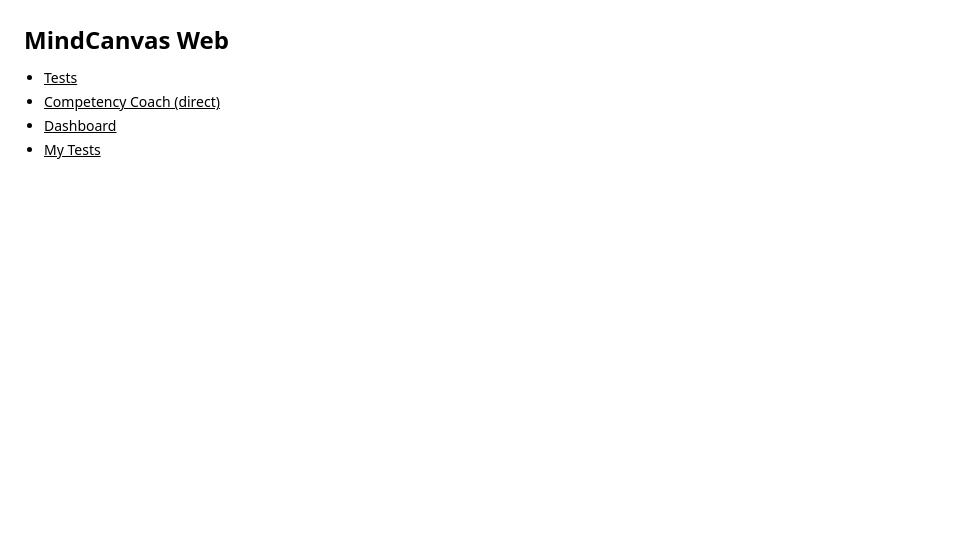
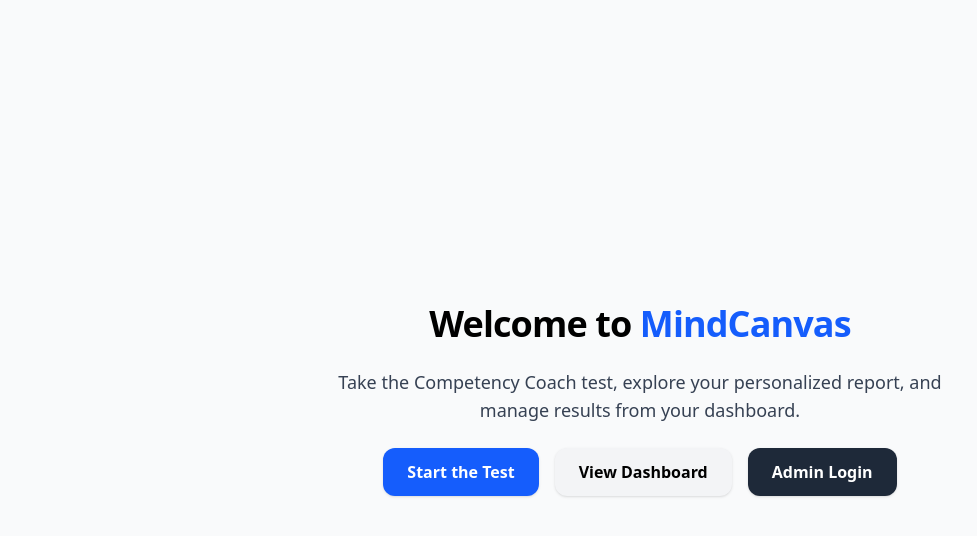
Before and after one commit to Walklandstudio/mindcanvas-web-app, a Next.js app in the folder mindcanvas-web/: page / in a window 1280 px wide. Shown: the top 536 px of the page, without its empty margins (0-977 px from the left). Built offline with nearby package versions, Linux system fonts and the light colour scheme.

Commit message:
error fix

```diff
--- a/mindcanvas-web/app/dashboard/page.tsx
+++ b/mindcanvas-web/app/dashboard/page.tsx
@@ -1,42 +1,35 @@
-// app/dashboard/page.tsx
-import 'server-only';
-import React from 'react';
-import { headers } from 'next/headers';
+'use client';
+
+import React, { useEffect, useState } from 'react';
 import {
-  ResponsiveContainer, BarChart, Bar, XAxis, YAxis, CartesianGrid, Tooltip, Legend, PieChart, Pie, Cell,
+  ResponsiveContainer,
+  BarChart,
+  Bar,
+  XAxis,
+  YAxis,
+  CartesianGrid,
+  Tooltip,
+  Legend,
+  PieChart,
+  Pie,
+  Cell,
 } from 'recharts';
 
-type FlowLabel = 'Catalyst'|'Communications'|'Rhythmic'|'Observer';
+type FlowLabel = 'Catalyst' | 'Communications' | 'Rhythmic' | 'Observer';
 
-interface WeeklyPoint { week: string; submissions: number; }
-interface FlowBucket { flow: FlowLabel; count: number; }
-interface LatestRow { id: string; created_at: string; full_profile_code: string | null; full_frequency: FlowLabel | null; }
-
-function baseUrl(h: Headers) {
-  const proto = h.get('x-forwarded-proto') ?? 'http';
-  const host = h.get('x-forwarded-host') ?? h.get('host') ?? 'localhost:3000';
-  return `${proto}://${host}`;
+interface WeeklyPoint {
+  week: string;
+  submissions: number;
 }
-
-async function fetchWeekly(): Promise<WeeklyPoint[]> {
-  const h = await headers();
-  const res = await fetch(`${baseUrl(h)}/api/dashboard/weekly`, { cache: 'no-store' });
-  if (!res.ok) return [];
-  return (await res.json()) as WeeklyPoint[];
+interface FlowBucket {
+  flow: FlowLabel;
+  count: number;
 }
-
-async function fetchFlow(): Promise<FlowBucket[]> {
-  const h = await headers();
-  const res = await fetch(`${baseUrl(h)}/api/dashboard/distribution`, { cache: 'no-store' });
-  if (!res.ok) return [];
-  return (await res.json()) as FlowBucket[];
-}
-
-async function fetchLatest(): Promise<LatestRow[]> {
-  const h = await headers();
-  const res = await fetch(`${baseUrl(h)}/api/dashboard/latest`, { cache: 'no-store' });
-  if (!res.ok) return [];
-  return (await res.json()) as LatestRow[];
+interface LatestRow {
+  id: string;
+  created_at: string;
+  full_profile_code: string | null;
+  full_frequency: FlowLabel | null;
 }
 
 const FLOW_COLORS: Record<FlowLabel, string> = {
@@ -46,9 +39,35 @@ const FLOW_COLORS: Record<FlowLabel, string> = {
   Observer: '#00f5d4',
 };
 
-export default async function DashboardPage() {
-  const [weekly, flow, latest] = await Promise.all([fetchWeekly(), fetchFlow(), fetchLatest()]);
-  const pieData = flow.map(f => ({ name: f.flow, value: f.count, color: FLOW_COLORS[f.flow] }));
+export default function DashboardPage() {
+  const [weekly, setWeekly] = useState<WeeklyPoint[]>([]);
+  const [flow, setFlow] = useState<FlowBucket[]>([]);
+  const [latest, setLatest] = useState<LatestRow[]>([]);
+  const [loading, setLoading] = useState(true);
+
+  useEffect(() => {
+    async function load() {
+      try {
+        const [w, f, l] = await Promise.all([
+          fetch('/api/dashboard/weekly', { cache: 'no-store' }).then((r) => r.json()),
+          fetch('/api/dashboard/distribution', { cache: 'no-store' }).then((r) => r.json()),
+          fetch('/api/dashboard/latest', { cache: 'no-store' }).then((r) => r.json()),
+        ]);
+        setWeekly(Array.isArray(w) ? w : []);
+        setFlow(Array.isArray(f) ? f : []);
+        setLatest(Array.isArray(l) ? l : []);
+      } finally {
+        setLoading(false);
+      }
+    }
+    load();
+  }, []);
+
+  if (loading) {
+    return <main className="mx-auto max-w-6xl p-6">Loading…</main>;
+  }
+
+  const pieData = flow.map((f) => ({ name: f.flow, value: f.count, color: FLOW_COLORS[f.flow] }));
 
   return (
     <main className="mx-auto max-w-6xl p-6 space-y-8">
@@ -77,7 +96,9 @@ export default async function DashboardPage() {
             <ResponsiveContainer>
               <PieChart>
                 <Pie data={pieData} dataKey="value" nameKey="name" outerRadius="80%">
-                  {pieData.map((p, i) => <Cell key={i} fill={p.color} />)}
+                  {pieData.map((p, i) => (
+                    <Cell key={i} fill={p.color} />
+                  ))}
                 </Pie>
                 <Tooltip />
                 <Legend />
@@ -101,19 +122,27 @@ export default async function DashboardPage() {
               </tr>
             </thead>
             <tbody>
-              {latest.map(row => (
+              {latest.map((row) => (
                 <tr key={row.id} className="border-t">
                   <td className="py-2 pr-4 font-mono">{row.id}</td>
-                  <td className="py-2 pr-4">{new Date(row.created_at).toLocaleString()}</td>
+                  <td className="py-2 pr-4">
+                    {new Date(row.created_at).toLocaleString()}
+                  </td>
                   <td className="py-2 pr-4">{row.full_profile_code ?? '—'}</td>
                   <td className="py-2 pr-4">{row.full_frequency ?? '—'}</td>
                   <td className="py-2 pr-4">
-                    <a className="underline" href={`/report/${row.id}`}>Open</a>
+                    <a className="underline" href={`/report/${row.id}`}>
+                      Open
+                    </a>
                   </td>
                 </tr>
               ))}
               {latest.length === 0 && (
-                <tr><td className="py-3 text-gray-500" colSpan={5}>No submissions yet.</td></tr>
+                <tr>
+                  <td className="py-3 text-gray-500" colSpan={5}>
+                    No submissions yet.
+                  </td>
+                </tr>
               )}
             </tbody>
           </table>
--- a/mindcanvas-web/app/page.tsx
+++ b/mindcanvas-web/app/page.tsx
@@ -1,16 +1,39 @@
-// app/page.tsx
-import Link from "next/link";
+'use client';
 
-export default function Home() {
+import Link from 'next/link';
+
+export default function HomePage() {
   return (
-    <main className="p-6 space-y-3">
-      <h1 className="text-2xl font-semibold">MindCanvas Web</h1>
-      <ul className="list-disc pl-5 text-sm space-y-1">
-        <li><Link className="underline" href="/tests">Tests</Link></li>
-        <li><Link className="underline" href="/test/competency-coach">Competency Coach (direct)</Link></li>
-        <li><Link className="underline" href="/dashboard">Dashboard</Link></li>
-        <li><Link className="underline" href="/me">My Tests</Link></li>
-      </ul>
+    <main className="flex flex-col items-center justify-center min-h-screen p-6 bg-gray-50">
+      <div className="max-w-2xl text-center space-y-6">
+        <h1 className="text-3xl md:text-4xl font-bold tracking-tight">
+          Welcome to <span className="text-blue-600">MindCanvas</span>
+        </h1>
+        <p className="text-gray-700 text-lg">
+          Take the Competency Coach test, explore your personalized report, and manage results from your dashboard.
+        </p>
+
+        <div className="flex flex-wrap items-center justify-center gap-4 mt-6">
+          <Link
+            href="/test/competency-coach"
+            className="rounded-xl bg-blue-600 text-white px-6 py-3 font-semibold shadow hover:bg-blue-700"
+          >
+            Start the Test
+          </Link>
+          <Link
+            href="/dashboard"
+            className="rounded-xl bg-gray-100 px-6 py-3 font-semibold shadow hover:bg-gray-200"
+          >
+            View Dashboard
+          </Link>
+          <Link
+            href="/admin/login"
+            className="rounded-xl bg-gray-800 text-white px-6 py-3 font-semibold shadow hover:bg-black"
+          >
+            Admin Login
+          </Link>
+        </div>
+      </div>
     </main>
   );
 }
--- a/mindcanvas-web/app/report/[id]/page.tsx
+++ b/mindcanvas-web/app/report/[id]/page.tsx
@@ -1,6 +1,6 @@
-// app/report/[id]/page.tsx
 import 'server-only';
 import React from 'react';
+import Image from 'next/image';
 import { headers } from 'next/headers';
 import ReportViz, { ResultPayload, ProfileCode, FlowLabel } from './ReportViz';
 
@@ -68,19 +68,27 @@ export default async function ReportPage(props: { params: Promise<Params> }) {
         </p>
         {mainProfile && (
           <div className="mt-4 flex items-center gap-4">
-            {/* eslint-disable-next-line @next/next/no-img-element */}
             {mainProfile.image_url ? (
-              <img
+              <Image
                 alt={mainProfile.name}
                 src={mainProfile.image_url}
-                className="h-16 w-16 rounded-xl object-contain border"
+                width={64}
+                height={64}
+                className="h-16 w-16 rounded-xl border object-contain"
+                unoptimized
+                priority
               />
             ) : null}
             <div>
-              <div className="text-lg font-semibold" style={{ color: mainProfile.brand_color ?? undefined }}>
+              <div
+                className="text-lg font-semibold"
+                style={{ color: mainProfile.brand_color ?? undefined }}
+              >
                 {mainProfile.name}
               </div>
-              <div className="text-xs text-gray-600">Flow: {String(mainProfile.flow)}</div>
+              <div className="text-xs text-gray-600">
+                Flow: {String(mainProfile.flow)}
+              </div>
             </div>
           </div>
         )}
@@ -135,7 +143,9 @@ export default async function ReportPage(props: { params: Promise<Params> }) {
               <div>
                 <h4 className="text-sm font-semibold mb-1">Strengths</h4>
                 <ul className="list-disc pl-5 text-sm space-y-1">
-                  {mainProfile.strengths.map((s, i) => <li key={i}>{s}</li>)}
+                  {mainProfile.strengths.map((s, i) => (
+                    <li key={i}>{s}</li>
+                  ))}
                 </ul>
               </div>
             )}
@@ -143,7 +153,9 @@ export default async function ReportPage(props: { params: Promise<Params> }) {
               <div>
                 <h4 className="text-sm font-semibold mb-1">Watch-outs</h4>
                 <ul className="list-disc pl-5 text-sm space-y-1">
-                  {mainProfile.watchouts.map((s, i) => <li key={i}>{s}</li>)}
+                  {mainProfile.watchouts.map((s, i) => (
+                    <li key={i}>{s}</li>
+                  ))}
                 </ul>
               </div>
             )}
@@ -151,7 +163,9 @@ export default async function ReportPage(props: { params: Promise<Params> }) {
               <div>
                 <h4 className="text-sm font-semibold mb-1">Tips</h4>
                 <ul className="list-disc pl-5 text-sm space-y-1">
-                  {mainProfile.tips.map((s, i) => <li key={i}>{s}</li>)}
+                  {mainProfile.tips.map((s, i) => (
+                    <li key={i}>{s}</li>
+                  ))}
                 </ul>
               </div>
             )}
@@ -168,7 +182,6 @@ export default async function ReportPage(props: { params: Promise<Params> }) {
           >
             View raw JSON
           </a>
-          {/* Place your PDF button here if you have a component for it */}
           {/* <PdfButton targetSelector="main" /> */}
         </div>
       </section>
```
